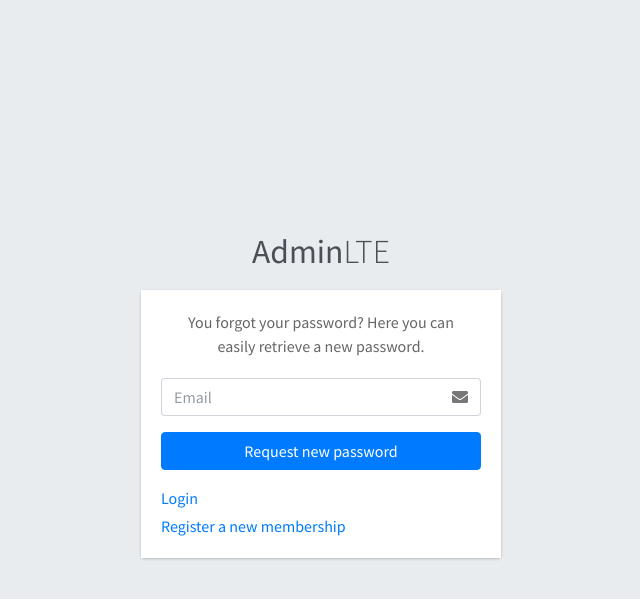
After one commit to ciccone1978/dashy, a Python web app: template apps/templates/accounts/reset_password_request.html in a window 1280 px wide. The commit adds this page. Shown: the top 599 px of the page, without its empty margins (319-959 px from the left). Run offline with Jinja, Linux system fonts and the light colour scheme; the template is opened without the code that fills it, so the values that code supplies are empty, except form fields; form fields are guessed from the names that the template uses; style sheets or scripts are compiled from the project's sources; some libraries are stand-ins or nearby versions.

Commit message:
Reset password request

```diff
--- /dev/null
+++ b/apps/templates/accounts/reset_password_request.html
@@ -0,0 +1,75 @@
+{% extends "layouts/base-fullscreen.html" %}
+
+{% block title %} Forgot Password {% endblock %}
+
+<!-- Element injected in the BODY element -->
+{% block body_class %} login-page  {% endblock body_class %}
+
+<!-- Specific Page CSS goes HERE  -->
+{% block stylesheets %}
+
+  <!-- Google Font: Source Sans Pro -->
+  <link rel="stylesheet" href="https://fonts.googleapis.com/css?family=Source+Sans+Pro:300,400,400i,700&display=fallback">
+  <!-- Font Awesome -->
+  <link rel="stylesheet" href="/static/assets/plugins/fontawesome-free/css/all.min.css">
+  <!-- icheck bootstrap -->
+  <link rel="stylesheet" href="/static/assets/plugins/icheck-bootstrap/icheck-bootstrap.min.css">
+  <!-- Theme style -->
+  <link rel="stylesheet" href="/static/assets/css/adminlte.min.css">
+
+{% endblock stylesheets %}
+
+{% block content %}
+
+  <div class="login-box">
+    <div class="login-logo">
+      <a href="/"><b>Admin</b>LTE</a>
+    </div>
+    <!-- /.login-logo -->
+    <div class="card">
+      <div class="card-body login-card-body">
+
+        <p class="login-box-msg">
+          You forgot your password? Here you can easily retrieve a new password.
+        </p>
+
+        <form action="" method="post">
+          {{ form.hidden_tag() }}
+          <div class="input-group mb-3">
+            {{ form.email(placeholder="Email", class="form-control", type="email") }}
+            <div class="input-group-append">
+              <div class="input-group-text">
+                <span class="fas fa-envelope"></span>
+              </div>
+            </div>
+          </div>
+          <div class="row">
+            <div class="col-12">
+              <button type="submit" class="btn btn-primary btn-block">Request new password</button>
+            </div>
+            <!-- /.col -->
+          </div>
+        </form>
+
+        <p class="mt-3 mb-1">
+          <a href="{{ url_for('authentication_blueprint.login') }}">Login</a>
+        </p>
+        <p class="mb-0">
+          <a href="{{ url_for('authentication_blueprint.register') }}" class="text-center">Register a new membership</a>
+        </p>
+      </div>
+      <!-- /.login-card-body -->
+    </div>
+  </div>
+
+{% endblock content %}
+
+<!-- Specific Page JS goes HERE  -->
+{% block javascripts %}
+
+  <!-- jQuery -->
+  <script src="/static/assets/plugins/jquery/jquery.min.js"></script>
+  <!-- Bootstrap 4 -->
+  <script src="/static/assets/plugins/bootstrap/js/bootstrap.bundle.min.js"></script>
+
+{% endblock javascripts %}
```
Also changed, not shown: apps/authentication/forms.py (+14 -19 lines), apps/authentication/routes.py (+23 -6 lines), apps/templates/accounts/login.html (+22 -12 lines).
